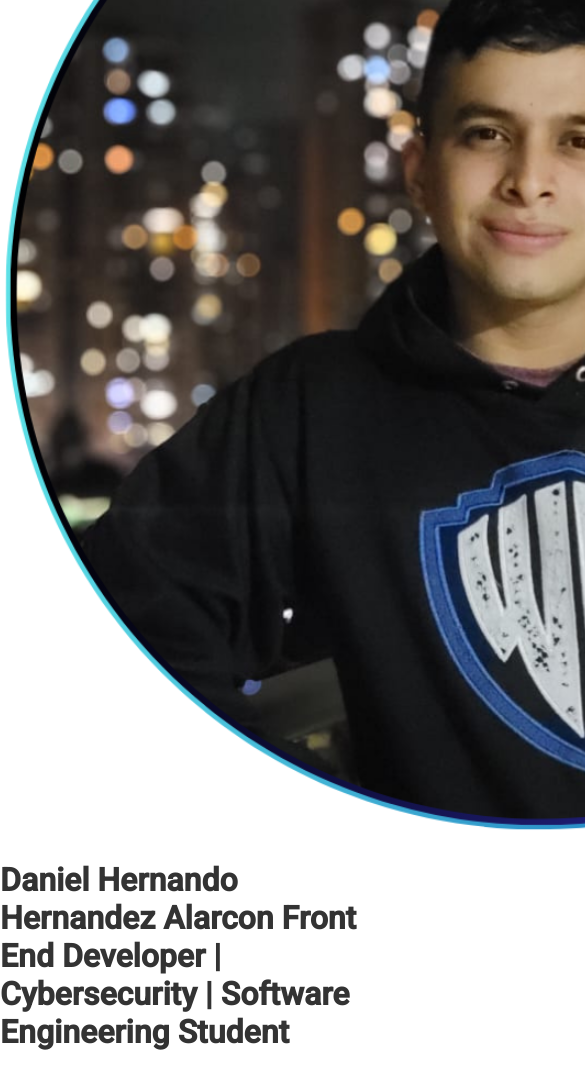
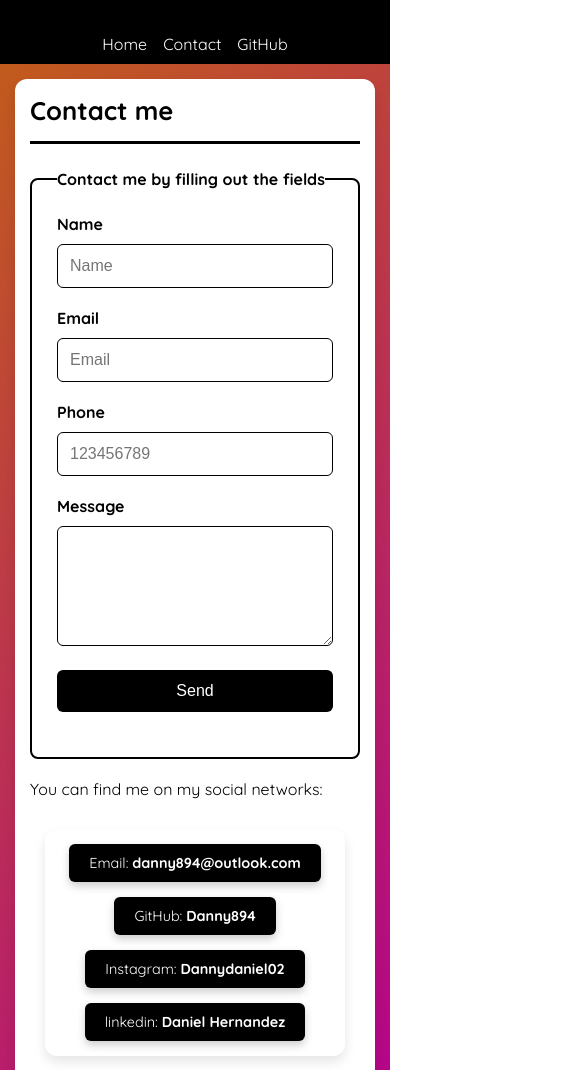
Before and after one commit to Danny894/Danny894.github.io, a plain HTML site: page contacto.html in a window 390 px wide. Shown: the part 244-1314 px from the top of the page, 585 px wide, since content can reach past the window. Drawn offline with Linux system fonts and the light colour scheme.

Commit message:
Update contacto.html

```diff
--- a/contacto.html
+++ b/contacto.html
@@ -5,52 +5,405 @@
   <meta charset="UTF-8" />
   <meta name="viewport" content="width=device-width, initial-scale=1.0" />
   <title>Daniel Hernandez</title>
-  <link href="https://fonts.googleapis.com/css2?family=Roboto:wght@400;500&display=swap" rel="stylesheet">
+  <link rel="preconnect" href="https://fonts.googleapis.com">
+  <link rel="preconnect" href="https://fonts.gstatic.com" crossorigin>
+  <link href="https://fonts.googleapis.com/css2?family=Quicksand:wght@300..700&display=swap" rel="stylesheet">
   <link rel="icon" href="foto_sin_fondo-removebg-preview.png" type="image/png">
-  <link rel="preload" href="index.css" as="style" />
-  <link href="contacto.css" rel="stylesheet" />
   <style>
+      /* Uso de fuentes del sistema */
       body {
-          font-family: 'Roboto', sans-serif;
+    margin: 0;
+    font-family: 'Quicksand', sans-serif;
+    background: linear-gradient(135deg, #c46e05, #b40090);
+  }
+
+  /* Evitar desbordamiento horizontal */
+  * {
+    box-sizing: border-box;
     margin: 0;
     padding: 0;
-          background-color: #fff;
-          color: #333;
   }
 
-      /* Menú de selección de idioma */
+  html,
+  body {
+    overflow-x: hidden;
+    /* Impide scroll lateral */
+    width: 100%;
+  }
+
+  header {
+    background: linear-gradient(135deg, #000000, #000000);
+    color: white;
+    padding: 2rem 0;
+    width: 100%;
+    height: 40vh;
+    display: flex;
+    justify-content: center;
+    align-items: center;
+    text-align: center;
+    overflow-x: hidden;
+    /* Asegura que header no genere scroll lateral */
+  }
+
+  .header-content {
+    display: flex;
+    align-items: center;
+    flex-direction: row;
+    max-width: 100%;
+    /* Asegura que el contenido se ajuste a la pantalla */
+    flex-wrap: wrap;
+  }
+
+  header img {
+  width: 120px;
+  height: 120px;
+  border-radius: 50%;
+  border: 4px solid white;
+  margin-right: 25px;
+
+  /* Animación de entrada */
+  animation: fadeIn 1s ease-in-out;
+  opacity: 0;
+  transform: scale(0.8);
+  animation: fadeInZoom 3s ease-out forwards, floatAnimation 4s infinite ease-in-out;
+}
+
+/* Animación de entrada */
+@keyframes fadeInZoom {
+  from {
+      opacity: 0;
+      transform: scale(0.8);
+  }
+  to {
+      opacity: 1;
+      transform: scale(1);
+  }
+}
+
+/* Efecto flotante */
+@keyframes floatAnimation {
+  0% {
+      transform: translateY(0);
+  }
+  50% {
+      transform: translateY(-10px);
+  }
+  100% {
+      transform: translateY(0);
+  }
+}
+
+@media (max-width: 768px) {
+  header img {
+      margin-bottom: 1rem;
+      animation: fadeInZoom 1s ease-out forwards, floatAnimation 5s infinite ease-in-out;
+  }
+}
+
+  header h1 {
+    font-size: 2.5rem;
+    margin: 0.5rem 0;
+    text-align: left;
+    max-width: 100%;
+    /* Evita que el texto exceda el ancho disponible */
+  }
+
+  header h1 span {
+    display: block;
+    font-size: 1.2rem;
+    font-weight: 400;
+    margin-top: 0.5rem;
+  }
+
+  @media (max-width: 768px) {
+    header {
+      height: auto;
+      padding: 2rem 1rem;
+    }
+
+    .header-content {
+      flex-direction: column;
+      text-align: center;
+    }
+
+    header img {
+      margin-bottom: 1rem;
+    }
+
+    header h1 {
+      font-size: 1.8rem;
+    }
+
+    header h1 span {
+      font-size: 0.9rem;
+    }
+  }
+
+
   .language-selector {
     position: absolute;
     top: 10px;
     right: 10px;
-          background-color: linear-gradient(135deg, rgb(240, 240, 0), #d90089);
+    background: rgba(255, 255, 255, 0.2);
     padding: 5px 10px;
     border-radius: 5px;
     cursor: pointer;
-          font-size: 16px;
+    font-size: 14px;
   }
 
   .language-selector a {
     text-decoration: none;
-          color: #ffffff;
+    color: white;
     padding: 5px;
+    transition: color 0.3s ease;
   }
 
-      /* Estilo adicional */
-      h1,
-      h2,
-      h3,
-      h4,
-      h5,
-      h6 {
-          font-family: 'Roboto', sans-serif;
+  .language-selector a:hover {
+    color: #ffdd57;
   }
 
-      p,
-      ul,
-      li {
-          font-family: 'Roboto', sans-serif;
+  nav {
+    background: #000000;
+    padding: 0.5rem 0;
+    text-align: center;
   }
+
+  nav ul {
+    list-style: none;
+    padding: 0;
+    margin: 0;
+    display: flex;
+    flex-direction: row;
+    /* Organiza los elementos en filas */
+    justify-content: center;
+    /* Centra horizontalmente los elementos */
+    gap: 1rem;
+    /* Espacio entre cada elemento */
+  }
+
+  nav ul li {
+    margin: 0;
+  }
+
+  nav ul li a {
+    text-decoration: none;
+    color: white;
+    font-size: 1rem;
+    transition: color 0.3s ease;
+  }
+
+  nav ul li a:hover {
+    color: #ffdd57;
+  }
+
+/* Estilos Generales */
+section {
+    max-width: 1000px;
+    margin: 30px auto;
+    padding: 30px;
+    background-color: white;
+    border-radius: 12px;
+    box-shadow: 0 6px 12px rgba(0, 0, 0, 0.1);
+}
+
+section h2 {
+    font-size: 2rem;
+    border-bottom: 3px solid #000000;
+    padding-bottom: 15px;
+    margin-bottom: 25px;
+}
+
+form {
+    margin: 30px 0;
+}
+
+fieldset {
+    border: 2px solid #000000;
+    border-radius: 8px;
+    padding: 25px;
+}
+
+legend {
+    font-weight: bold;
+    color: #000000;
+}
+
+div {
+    margin-bottom: 20px;
+}
+
+label {
+    display: block;
+    margin-bottom: 10px;
+    font-weight: bold;
+}
+
+input[type="text"],
+input[type="number"],
+input[type="email"],
+textarea {
+    width: 100%;
+    padding: 12px;
+    border: 1px solid #000000;
+    border-radius: 6px;
+    box-sizing: border-box;
+    font-size: 1rem;
+}
+
+textarea {
+    height: 120px;
+}
+
+input[type="submit"] {
+    background-color: #000000;
+    color: white;
+    border: none;
+    padding: 12px 20px;
+    cursor: pointer;
+    border-radius: 6px;
+    font-size: 1rem;
+    transition: background-color 0.3s ease;
+}
+
+input[type="submit"]:hover {
+    background-color: #030e6e;
+}
+
+/* Sección de Contacto */
+.contact {
+    text-align: center;
+    margin-top: 30px;
+}
+
+.contact ul {
+    display: flex;
+    flex-wrap: wrap;
+    justify-content: center;
+    gap: 20px;
+    list-style: none;
+    padding: 0;
+}
+
+.contact li {
+    background-color: #000000;
+    color: white;
+    padding: 12px 25px;
+    border-radius: 6px;
+    box-shadow: 0 4px 8px rgba(0, 0, 0, 0.2);
+    font-size: 1rem;
+}
+
+.contact a {
+    color: white;
+    font-weight: bold;
+    text-decoration: none;
+}
+
+.contact a:hover {
+    text-decoration: underline;
+}
+
+/* Footer */
+footer {
+    text-align: center;
+    background-color: #000;
+    color: white;
+    padding: 20px;
+    font-size: 1rem;
+    margin-top: 40px;
+    box-shadow: 0 -4px 8px rgba(0, 0, 0, 0.3);
+}
+
+/* Responsive Design */
+
+/* Tablets y pantallas medianas */
+@media (max-width: 1024px) {
+    section {
+        max-width: 90%;
+        padding: 25px;
+    }
+
+    form {
+        margin: 20px 0;
+    }
+
+    .contact ul {
+        flex-direction: column;
+        align-items: center;
+    }
+}
+
+/* Dispositivos móviles grandes (Tablets en vertical, móviles grandes) */
+@media (max-width: 768px) {
+    section {
+        max-width: 95%;
+        padding: 20px;
+        margin: 20px auto;
+    }
+
+    section h2 {
+        font-size: 1.8rem;
+    }
+
+    input[type="submit"] {
+        width: 100%;
+    }
+
+    .contact ul {
+        gap: 15px;
+    }
+
+    .contact li {
+        padding: 10px 20px;
+        font-size: 0.9rem;
+    }
+
+    footer {
+        font-size: 0.9rem;
+        padding: 15px;
+    }
+}
+
+/* Dispositivos móviles pequeños (teléfonos) */
+@media (max-width: 480px) {
+    header .titulo {
+        font-size: 1.8rem;
+    }
+
+    nav {
+        flex-direction: column;
+        padding: 10px 0;
+    }
+
+    nav a {
+        font-size: 0.85rem;
+        margin: 5px 0;
+    }
+
+    section {
+        padding: 15px;
+        margin: 15px;
+    }
+
+    section h2 {
+        font-size: 1.6rem;
+    }
+
+    input[type="submit"] {
+        width: 100%;
+    }
+
+    .contact ul {
+        flex-direction: column;
+    }
+
+    footer {
+        font-size: 0.8rem;
+        padding: 12px;
+    }
+}
+
+
   </style>
 </head>
 
@@ -64,21 +417,21 @@
       <img src="foto_sin_fondo.png" alt="Foto de Daniel Hernandez" />
       <h1 class="titulo">
           Daniel Hernando Hernandez Alarcon
-          <span>Front End Developer | Cybersecurity | Software Engineering Student</span>
+          <span>Software Developer | Software Engineering Student</span>
       </h1>
   </header>
 
   <nav>
-    <a href="index.html">Home</a>
-    <a href="contacto.html">Contact</a>
-    <a href="https://github.com/Danny894" target="_blank">github</a>
-
+    <ul>
+      <li><a href="index.html">Home</a></li>
+      <li><a href="#contacto.html">Contact</a></li>
+      <li><a href="https://github.com/Danny894" target="_blank">GitHub</a></li>
+    </ul>
   </nav>
 
   <section>
     <h2>Contact me</h2>
-    <form action="https://formsubmit.co/danny894@outlook.com" method="POST" />
-    <form>
+    <form action="https://formsubmit.co/danny894@outlook.com" method="POST">
       <fieldset>
         <legend>Contact me by filling out the fields</legend>
 
@@ -87,26 +440,26 @@
           <input type="text" name="name" placeholder="Name" />
         </div>
 
-        <diav>
+        <div>
           <label>Email</label>
           <input type="email" name="email" placeholder="Email"/>
-        </diav>
+        </div>
 
-        <diav>
+        <div>
           <label>Phone</label>
           <input type="number" name="number" placeholder="123456789"/>
-        </diav>
+        </div>
 
         <div>
           <label>Message</label>
-          <textarea name="comments "></textarea>
+          <textarea name="comments"></textarea>
         </div>
 
         <div>
           <input type="submit" value="Send"/>
         </div>
 
-        <input type="hidden" name="_next" value="https://danny894.github.io/contacto.html">
+        <input type="hidden" name="_next" value="https://danny894.github.io/">
         <input type="hidden" name="_captcha" value="false">
       </fieldset>
     </form>
@@ -136,9 +489,7 @@
   </section>
 
   <footer>
-    <p>
-      All rights reserved. Daniel Hernandez
-    </p>
+    <h6>© 2025 Daniel Hernandez. All rights reserved.</h6>
   </footer>
 </body>
 
```
Lines whose indentation alone changed are shown as unchanged.
